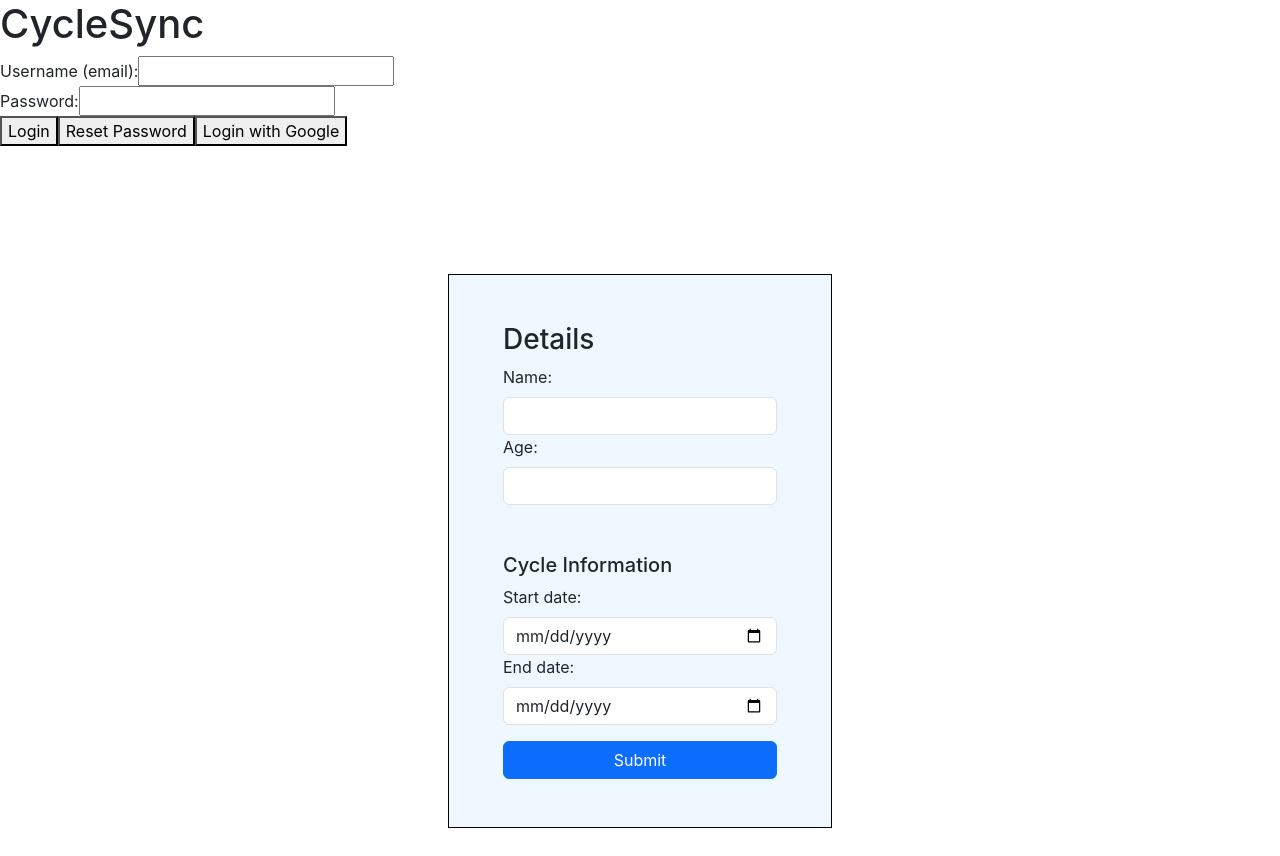
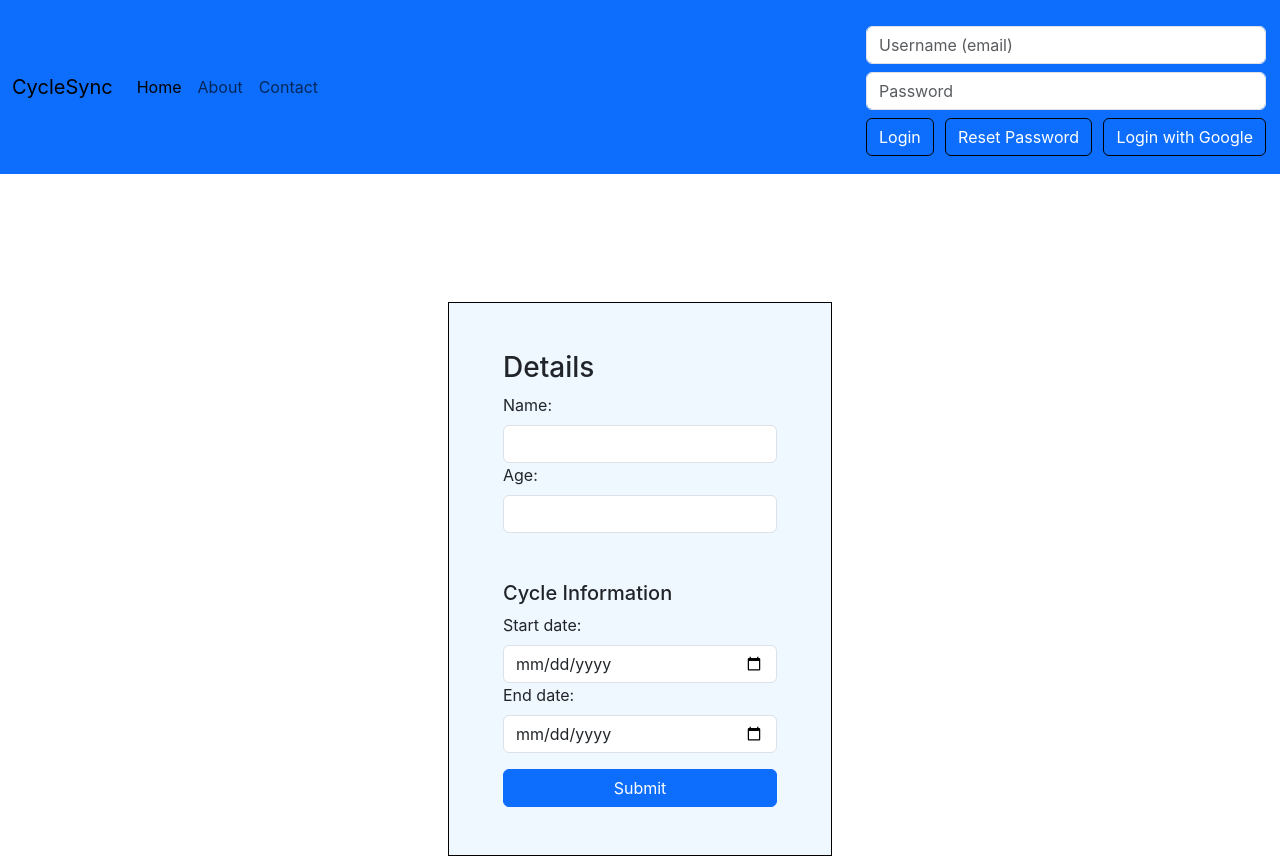
Before and after one commit to sadatakhtar/menses-react-app, a React (Create React App) app: page / in a window 1280 px wide. Before the commit the page ends 828 px from the top, so only its background shows below. Built offline with nearby package versions, Linux system fonts and the light colour scheme; no server answers.

Commit message:
Updated header component and added styling to signin and signout features

```diff
--- a/src/App.js
+++ b/src/App.js
@@ -1,6 +1,7 @@
 import React, { useState } from "react";
 import Signin from "./components/auth/Signin";
 import AddCycleDetailsForm from "./components/general/AddCycleDetailsForm";
+import Header from "./components/general/Header";
 import FirebaseAuthService from "./FirebaseAuthService";
 import FirebaseFirestoreService from "./FirebaseFirestoreService";
 
@@ -23,8 +24,8 @@ const App = () => {
   return (
     <>
       <div>
-        <h1>CycleSync</h1>
-        <Signin existingUser={user} />
+        {/* <Signin existingUser={user} /> */}
+        <Header existingUser={user}/>
       </div>
       <div>
         <AddCycleDetailsForm handleAddCycleDetails={handleAddCycleDetails}/>
--- /dev/null
+++ b/src/components/general/Header.js
@@ -0,0 +1,137 @@
+import React, { useState } from "react";
+import "../../styles/Header.css";
+import FirebaseAuthService from "../../FirebaseAuthService";
+
+const Header = ({ existingUser }) => {
+  const [email, setEmail] = useState("");
+  const [password, setPassword] = useState("");
+
+  const handleLogout = () => {
+    FirebaseAuthService.logoutUser();
+  };
+
+  const handleLoginWithGoogle = async () => {
+    try {
+      await FirebaseAuthService.loginWithGoogle();
+    } catch (error) {
+      alert(error.message);
+    }
+  };
+
+  const handleSubmit = async (e) => {
+    e.preventDefault();
+
+    try {
+      await FirebaseAuthService.loginUser(email, password);
+      setEmail("");
+      setPassword("");
+    } catch (error) {
+      alert(error.message);
+    }
+  };
+
+  const handleSendResetPasswordEmail = async () => {
+    if (!email) {
+      alert("Missing user email!");
+      return;
+    }
+
+    try {
+      await FirebaseAuthService.sendPasswordResetEmail(email);
+      alert(`Sent the password reset email to ${email}`);
+    } catch (error) {
+      alert(error.message);
+    }
+  };
+  return (
+    <nav className="navbar navbar-expand-lg bg-primary">
+      <div className="container-fluid">
+        <a className="navbar-brand" href="#">
+          CycleSync
+        </a>
+        <button
+          className="navbar-toggler"
+          type="button"
+          data-bs-toggle="collapse"
+          data-bs-target="#navbarText"
+          aria-controls="navbarText"
+          aria-expanded="false"
+          aria-label="Toggle navigation"
+        >
+          <span className="navbar-toggler-icon"></span>
+        </button>
+        <div className="collapse navbar-collapse" id="navbarText">
+          <ul className="navbar-nav me-auto mb-2 mb-lg-0">
+            <li className="nav-item">
+              <a className="nav-link active" aria-current="page" href="#">
+                Home
+              </a>
+            </li>
+            <li className="nav-item">
+              <a className="nav-link" href="#">
+                About
+              </a>
+            </li>
+            <li className="nav-item">
+              <a className="nav-link" href="#">
+                Contact
+              </a>
+            </li>
+          </ul>
+          <span className="navbar-text">
+            <div className="signin-container">
+              {existingUser ? (
+                <div className="welcome-container">
+                  <h3 className="text-style">Welcome, {existingUser.email}</h3>
+                  <button type="button" className="btn btn-secondary" onClick={handleLogout}>
+                    Logout
+                  </button>
+                </div>
+              ) : (
+                <form onSubmit={handleSubmit}>
+                  {/* <label>
+                    Username (email): */}
+                    <input
+                      type="email"
+                      required
+                      value={email}
+                      onChange={(e) => setEmail(e.target.value)}
+                      className="form-control mt-2"
+                      placeholder="Username (email)"
+                    />
+                  {/* </label> */}
+                  {/* <label>
+                    Password: */}
+                    <input
+                      type="password"
+                      required
+                      value={password}
+                      onChange={(e) => setPassword(e.target.value)}
+                      className="form-control mt-2 mb-2"
+                      placeholder="Password"
+                    />
+                  {/* </label> */}
+                  <div className="btn-container">
+                    <button className="btn btn-primary">Login</button>
+                    <button
+                      type="button"
+                      onClick={handleSendResetPasswordEmail}
+                      className="btn btn-primary"
+                    >
+                      Reset Password
+                    </button>
+                    <button className="btn btn-primary" type="button" onClick={handleLoginWithGoogle}>
+                      Login with Google
+                    </button>
+                  </div>
+                </form>
+              )}
+            </div>
+          </span>
+        </div>
+      </div>
+    </nav>
+  );
+};
+
+export default Header;
--- /dev/null
+++ b/src/styles/Header.css
@@ -0,0 +1,34 @@
+.btn-container {
+    display: flex;
+    justify-content: space-between;
+    /* margin: 2px; */
+
+}
+
+.btn-container > button {
+    border: 1px black solid;
+}
+.signin-container {
+    width: 400px;
+    margin: 2px;
+
+}
+
+.login-form-inputs {
+    width: 230px;
+    font-size: small;
+}
+
+.text-style {
+    font-size: medium;
+    font-weight: 400;
+    margin: 8px;
+}
+
+.welcome-container {
+    display: flex;
+    justify-content: center;
+    align-items: center;
+    height: 100px;
+    /* width: 600px; */
+}
```
